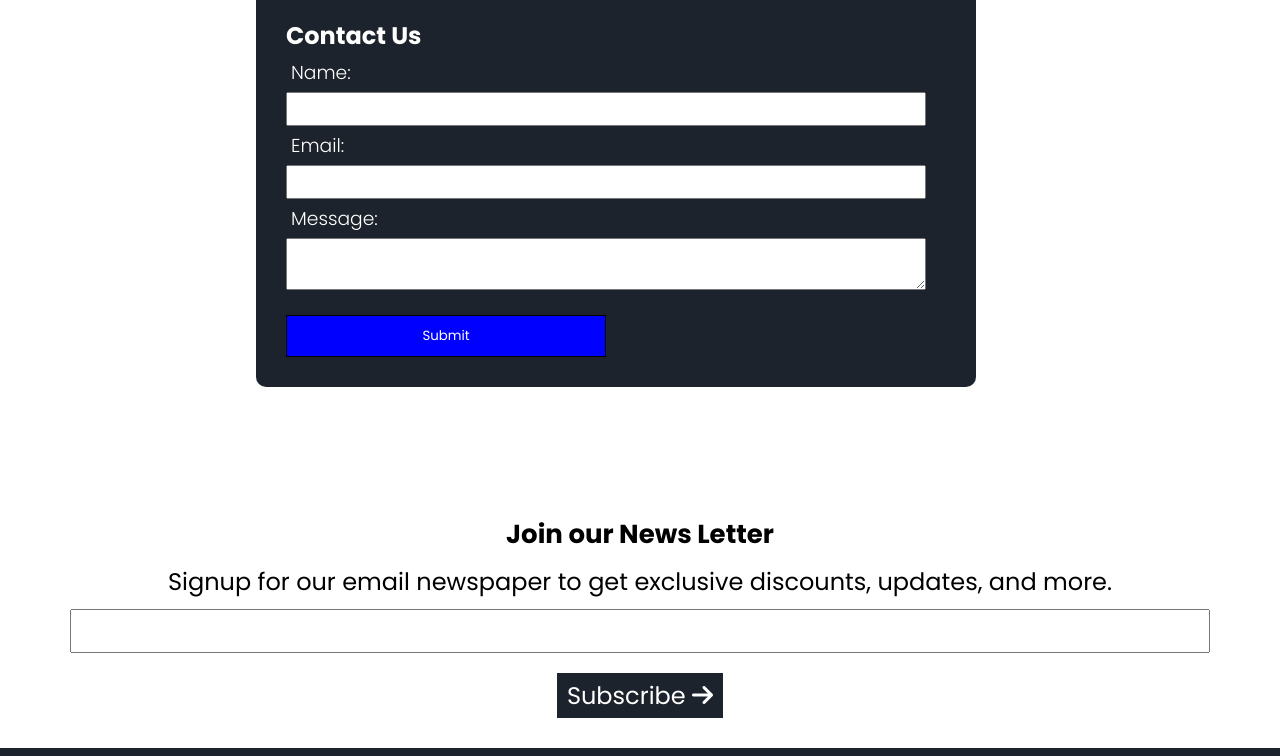
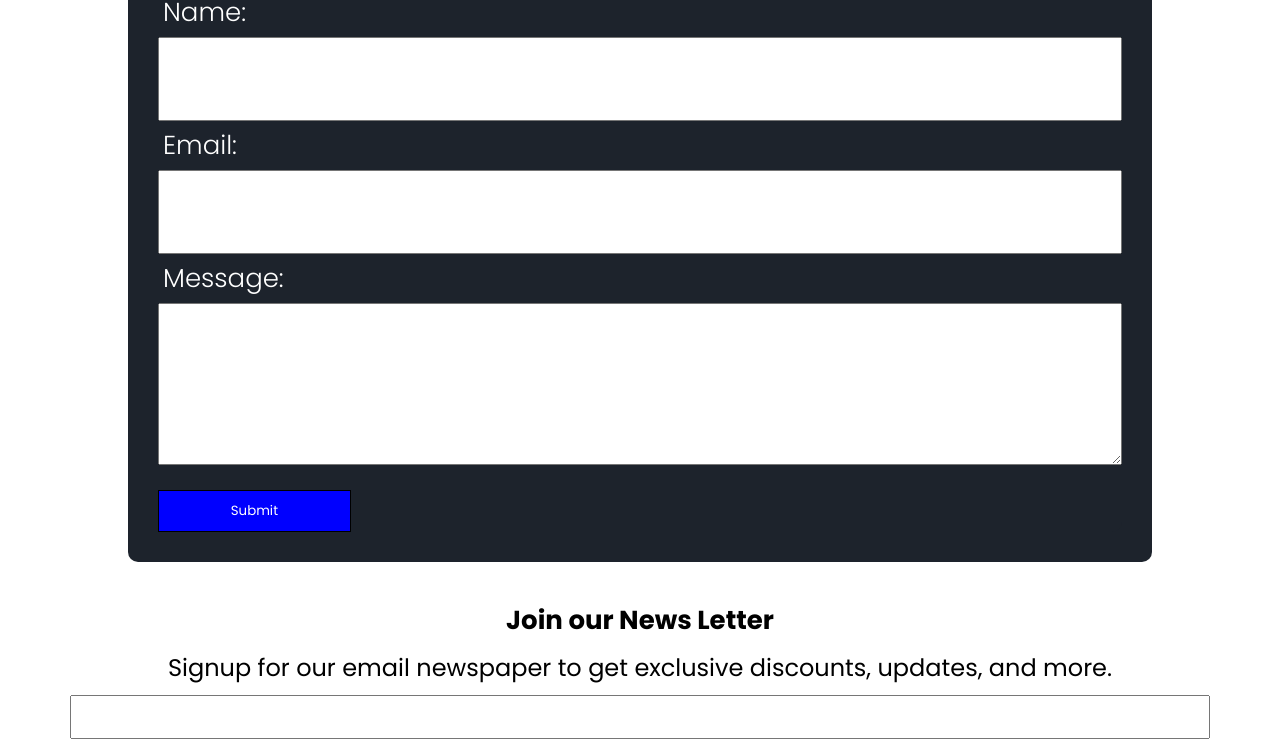
Before and after one commit to Sridharan23/Nostra-clothing-page, a plain HTML site: page contact.html in a window 1280 px wide. Shown: the part 205-961 px from the top of the page. Drawn offline with Linux system fonts and the light colour scheme.

Commit message:
add responsive mq

```diff
--- a/contact.html
+++ b/contact.html
@@ -57,13 +57,13 @@
     </section>
 
     <!-- contact-section -->
-     <section>
+     <section class="contact-main">
         <div  class="contact">
             <h1>Contact Us</h1>
             <h3>Name:</h3>
-            <input type="text">
+            <input type="text" required>
             <h3>Email:</h3>
-            <input type="email">
+            <input type="email" required>
             <h3>Message:</h3>
             <textarea ></textarea><br>
             <button class="contact-submit">Submit</button>
--- a/style.css
+++ b/style.css
@@ -742,4 +742,40 @@ footer h3 {
     .sale{
         font-size: 20px;
     }
+    /* contact-section */
+.contact-main{
+    background-color: #1D232C;
+    margin: 3% 10%;
+    padding: 30px;
+    border-radius: 10px;
+}
+.contact{
+    margin: 0;
+    padding: 0;
+    width: 100%;
+}
+.contact h3{
+    font-size: 26px;
+}
+.contact h1{
+    font-size: 40px;
+}
+.contact input{
+    height: 70px;
+    font-size: 20px;
+    max-width: 100%;
+}
+
+.contact textarea{
+    height: 150px;
+    font-size: 20px;
+    max-width: 100%;
+}
+.contact textarea:focus{
+    outline: none;
+}
+.contact-submit{
+    width: 20%;
+}
+
     }
```
